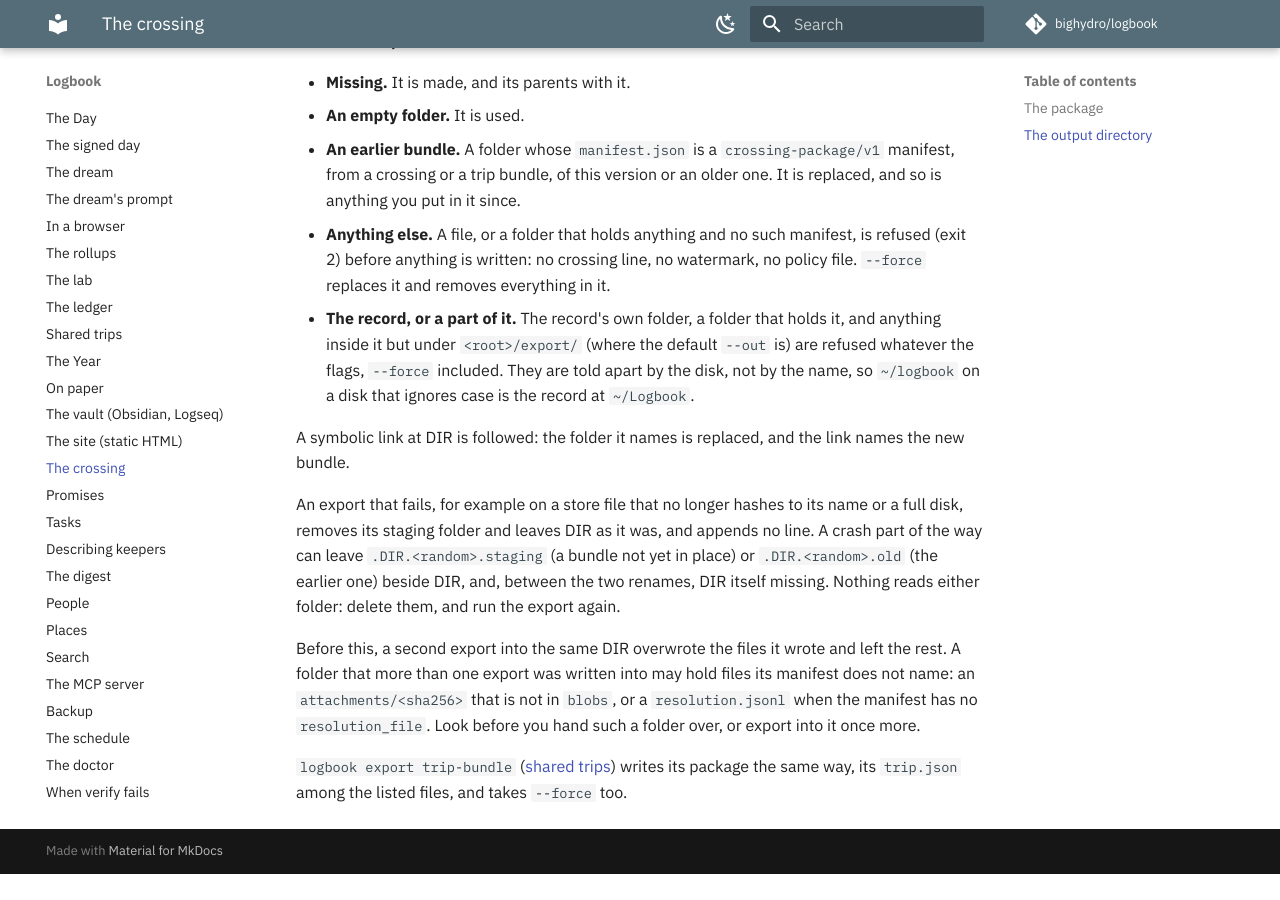
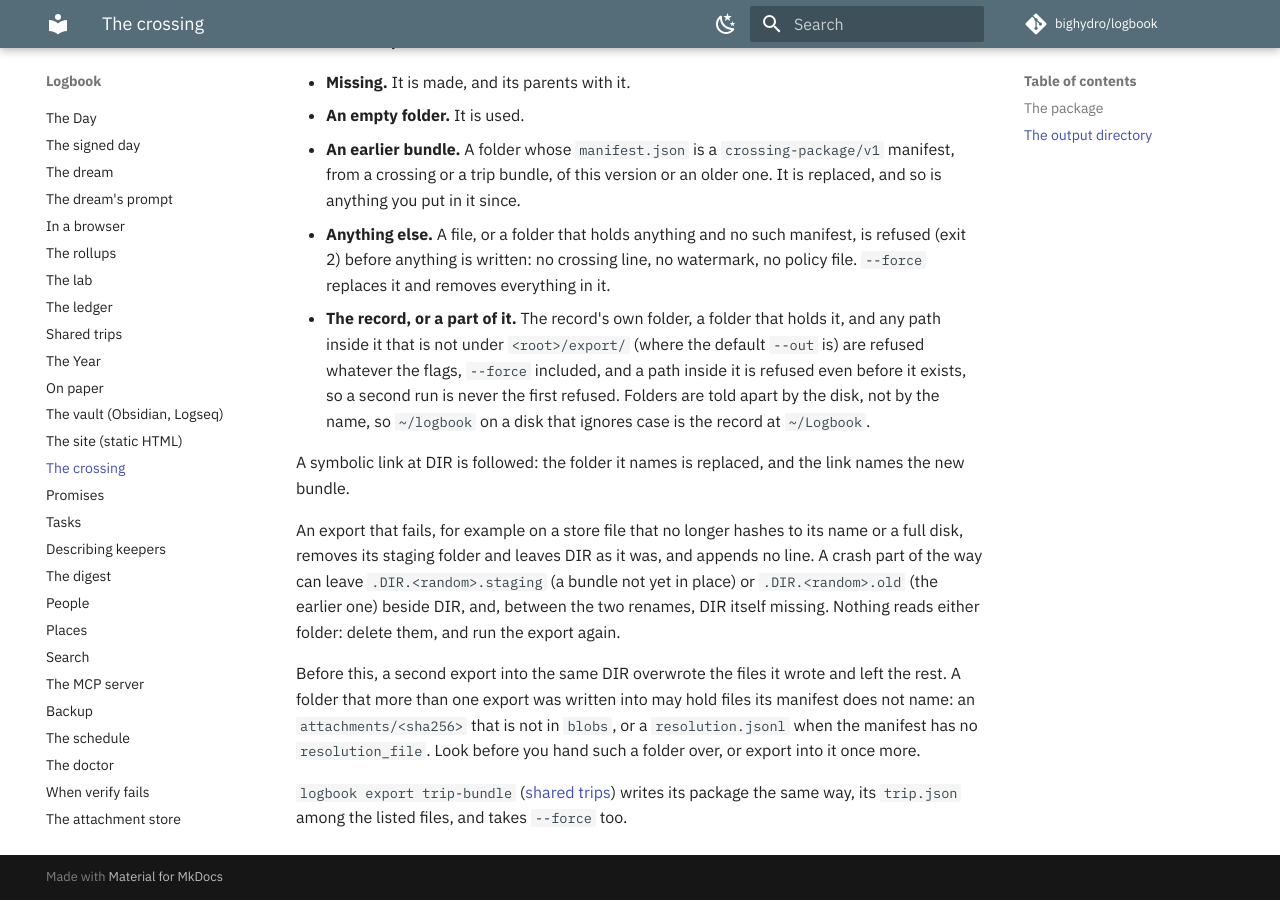
Before and after one commit to bighydro/logbook, an MkDocs documentation site: the page built from docs/crossing.md, in a window 1280 px wide and 900 px high, scrolled down 1265 px. Built offline with MkDocs 1.6.1 and Material for MkDocs 9.7.7, drawn with Linux system fonts in a browser that asks for light colours; comment, search, counter and statistics services are not loaded; before the commit the page ends 2139 px from its top, so only the background shows below that.

Commit message:
fix: a path in the record outside export/ is refused before it exists
The guard checked only an --out that existed, so `--out <root>/handover`
worked once and the second run was refused as a part of the record. A
path inside the record that is not under `export/` is now refused
whether it is there yet or not; under `export/`, where the default
--out is, nothing changes, the folder not existing yet included.

Co-Authored-By: Claude Opus 5.5 <noreply@anthropic.com>
Claude-Session: https://claude.ai/code/session_01QpReA7nAUPAUi5m3bajTtz
Signed-off-by: bighydro <122497530+bighydro@users.noreply.github.com>

```diff
--- a/docs/crossing.md
+++ b/docs/crossing.md
@@ -60,10 +60,11 @@ What DIR may be:
 - **Anything else.** A file, or a folder that holds anything and no such manifest, is refused (exit 2)
   before anything is written: no crossing line, no watermark, no policy file. `--force` replaces it and
   removes everything in it.
-- **The record, or a part of it.** The record's own folder, a folder that holds it, and anything inside it
-  but under `<root>/export/` (where the default `--out` is) are refused whatever the flags, `--force`
-  included. They are told apart by the disk, not by the name, so `~/logbook` on a disk that ignores case
-  is the record at `~/Logbook`.
+- **The record, or a part of it.** The record's own folder, a folder that holds it, and any path inside it
+  that is not under `<root>/export/` (where the default `--out` is) are refused whatever the flags,
+  `--force` included, and a path inside it is refused even before it exists, so a second run is never the
+  first refused. Folders are told apart by the disk, not by the name, so `~/logbook` on a disk that
+  ignores case is the record at `~/Logbook`.
 
 A symbolic link at DIR is followed: the folder it names is replaced, and the link names the new bundle.
 
```
Also changed, not shown: changelog.d/crossing-fresh-output.md (+1 -1 lines), 2 other files.
